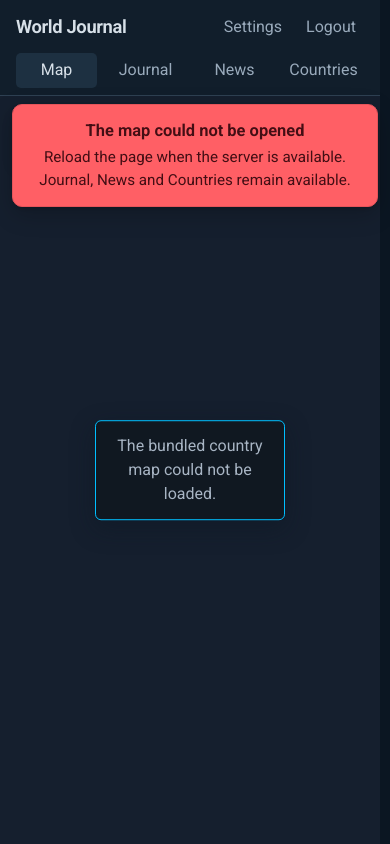
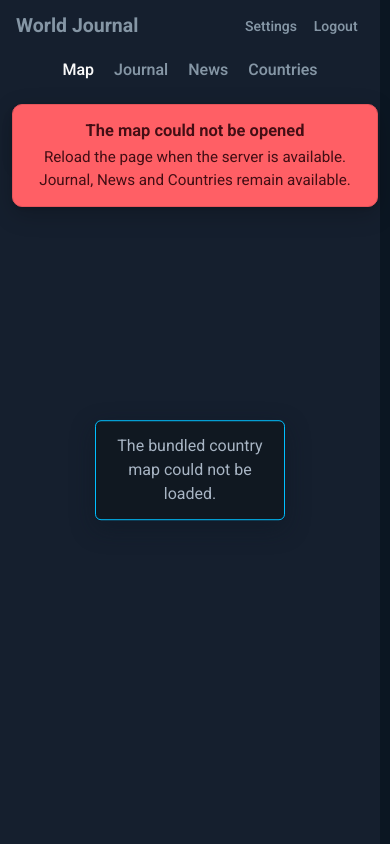
Before and after one commit to mihail-pop/world-journal, a Django app: page / in a window 390 px wide. Run offline with Django 5.2, Linux system fonts and the light colour scheme; the visitor is signed in with stand-in values (Sample User, id 1); data that the repository does not hold is empty; some libraries are stand-ins or nearby versions.

Commit message:
Match the World Journal header to Media Journal

```diff
--- a/config/settings.py
+++ b/config/settings.py
@@ -16,6 +16,8 @@ from pathlib import Path
 import mimetypes
 mimetypes.add_type("text/javascript", ".mjs", True)
 mimetypes.add_type("application/javascript", ".js", True)
+
+os.environ['DJANGO_RUNSERVER_HIDE_WARNING'] = 'true'
 
 # Build paths inside the project like this: BASE_DIR / 'subdir'.
 BASE_DIR = Path(__file__).resolve().parent.parent
--- a/static/css/app.css
+++ b/static/css/app.css
@@ -86,7 +86,6 @@ a {
     align-items: center;
     gap: 1.5rem;
     padding: 0.75rem clamp(1rem, 4vw, 3.5rem);
-    border-bottom: 1px solid var(--overview-border);
     background: color-mix(in srgb, var(--overlay-bg) 94%, transparent);
     backdrop-filter: blur(12px);
 }
@@ -108,7 +107,6 @@ a {
 
 .primary-nav a {
     position: relative;
-    min-width: 5rem;
     padding: 0.6rem 0.8rem;
     color: var(--text-primary);
     text-align: center;
@@ -162,22 +160,16 @@ a {
     text-underline-offset: 0.35rem;
 }
 
-.player-toggle,
 .player-actions button {
     min-height: 2.5rem;
     border: 1px solid var(--overview-border);
     border-radius: 4px;
     background: var(--button-bg);
     color: var(--text-secondary);
-}
-
-.player-toggle,
-.player-actions button {
     cursor: pointer;
     padding: 0.4rem 0.75rem;
 }
 
-.player-toggle:hover,
 .player-actions button:hover {
     border-color: var(--special-color-hover);
 }
@@ -969,27 +961,6 @@ body:has(.persistent-player[data-player-state="playing"]) #app-content:not(:has(
 }
 
 @media (max-width: 46rem) {
-    :root {
-        --header-height: 7.3rem;
-    }
-
-    .app-header {
-        grid-template-columns: 1fr auto;
-        gap: 0.5rem 1rem;
-    }
-
-    .primary-nav {
-        grid-column: 1 / -1;
-        grid-row: 2;
-        justify-content: space-between;
-        border-top: 1px solid var(--overview-border);
-    }
-
-    .primary-nav a {
-        flex: 1;
-        min-width: 0;
-    }
-
     #app-content {
         min-height: calc(100vh - 7.5rem);
         padding-top: 2.5rem;
--- a/static/css/ui.css
+++ b/static/css/ui.css
@@ -29,6 +29,7 @@
 /* Shared interface layer. Map rendering and theme source colors remain in app.css. */
 :root {
     --header-height: 4.15rem;
+    --header-light: #f8f8f8;
     --ui-font-family: "Inter", system-ui, -apple-system, BlinkMacSystemFont, "Segoe UI", "Helvetica Neue", Arial, "Noto Sans", "Liberation Sans", sans-serif;
     --ui-favorite: #e34f68;
     --ui-text: #d7e0e8;
@@ -41,6 +42,7 @@
     --ui-accent-ink: #10212d;
 }
 [data-theme="light"] {
+    --header-light: var(--text-secondary);
     --ui-text: #202629;
     --ui-muted: #697276;
     --ui-surface: #f7f8f8;
@@ -51,6 +53,7 @@
     --ui-accent-ink: #fff;
 }
 [data-theme="brown"] {
+    --header-light: #eeba9d;
     --ui-text: #f2e5dc;
     --ui-muted: #c4afa3;
     --ui-surface: #30231f;
@@ -68,16 +71,17 @@ button, input, textarea, select { font: inherit; }
 button { cursor: pointer; }
 button:disabled { cursor: default; opacity: .5; }
 :focus-visible { outline: 2px solid var(--ui-accent); outline-offset: 3px; }
-.app-header { height: var(--header-height); min-height: 0; gap: 1rem; padding: .4rem 1.5rem; background: var(--ui-surface); border-color: var(--ui-border); backdrop-filter: none; }
-.app-name { color: var(--ui-text); font-size: 1.1rem; letter-spacing: -.02em; }
-.primary-nav a, .settings-link { display: inline-flex; align-items: center; justify-content: center; gap: .5rem; min-height: 2.5rem; padding: .5rem .9rem; border-radius: 5px; color: var(--ui-muted); font-size: .95rem; text-decoration: none; }
+.app-header { height: var(--header-height); min-height: 0; gap: 1rem; padding: .4rem max(1.5rem, calc((100% - 68.75rem) / 2)); background: var(--bg-tertiary); backdrop-filter: none; }
+.app-name { color: var(--text-primary); font-size: 1.5rem; font-weight: 700; line-height: 1.2; }
+.primary-nav a, .settings-link, .logout-button, .player-toggle {
+    display: inline-flex; align-items: center; justify-content: center; min-height: 2.5rem; padding: .375rem .75rem;
+    border: 0; background: transparent; color: var(--text-primary); font-size: 1rem; font-weight: 550; text-decoration: none;
+}
 .primary-nav a::after { display: none; }
-.primary-nav a:hover, .settings-link:hover { background: var(--ui-hover); color: var(--ui-text); }
-.primary-nav a[aria-current="page"], .settings-link[aria-current="page"] { color: var(--ui-text); background: var(--ui-hover); text-decoration: none; }
+.app-name:hover, .primary-nav a:hover, .settings-link:hover, .logout-button:hover, .player-toggle:hover,
+.primary-nav a[aria-current="page"], .settings-link[aria-current="page"] { color: var(--header-light); text-decoration: none; }
 .header-actions { gap: .5rem; }
 .logout-form { display: flex; margin: 0; }
-.logout-button { min-height: 2.5rem; padding: .5rem .9rem; border: 0; border-radius: 5px; background: transparent; color: var(--ui-muted); font-size: 1rem; }
-.logout-button:hover { background: var(--ui-hover); color: var(--ui-text); }
 #app-content { padding: 1.8rem clamp(1rem, 3vw, 3rem) 4rem; min-height: calc(100svh - var(--header-height)); }
 .page { animation: none; }
 .page-standard { width: 100%; max-width: 76rem; margin-inline: auto; }
@@ -88,10 +92,10 @@ button:disabled { cursor: default; opacity: .5; }
 .page-standard .page-copy > p:not(.eyebrow) { margin: .45rem 0 0; font-size: 1rem; }
 .field-note, .page-standard .field-note, .country-fact-year { color: var(--ui-muted); font-size: .9rem; line-height: 1.55; }
 .field-note:empty { display: none; }
-.journal-button, .map-command, .news-retry, .video-play-button, .player-toggle, .player-actions button, .journal-markdown-toolbar button, .journal-section-actions button {
+.journal-button, .map-command, .news-retry, .video-play-button, .player-actions button, .journal-markdown-toolbar button, .journal-section-actions button {
     display: inline-flex; align-items: center; justify-content: center; gap: .4rem; min-height: 2.4rem; padding: .45rem .8rem; border: 1px solid var(--ui-border); border-radius: 5px; background: var(--ui-surface); color: var(--ui-text); font-size: .95rem; line-height: 1.3; font-weight: 500; text-decoration: none;
 }
-.journal-button:hover, .map-command:hover, .news-retry:hover, .video-play-button:hover, .player-toggle:hover, .player-actions button:hover, .journal-markdown-toolbar button:hover, .journal-section-actions button:hover { background: var(--ui-hover); border-color: var(--ui-muted); }
+.journal-button:hover, .map-command:hover, .news-retry:hover, .video-play-button:hover, .player-actions button:hover, .journal-markdown-toolbar button:hover, .journal-section-actions button:hover { background: var(--ui-hover); border-color: var(--ui-muted); }
 .journal-button.is-primary, .video-play-button { background: var(--ui-accent); color: var(--ui-accent-ink); border-color: var(--ui-accent); }
 .journal-button.is-primary:hover, .video-play-button:hover { background: color-mix(in srgb, var(--ui-accent) 85%, var(--ui-text)); color: var(--ui-accent-ink); }
 .page-standard input:not([type=checkbox]):not([type=radio]), .page-standard select, .page-standard textarea, .map-display-controls select {
@@ -426,15 +430,16 @@ details[open] > summary { margin-bottom: .9rem; color: var(--ui-text); }
     .settings-toggle-list { grid-template-columns: 1fr; gap: 0; }
     .journal-layout { gap: 1.5rem; grid-template-columns: 10rem minmax(0, 1fr); }
 }
+@media (max-width: 52rem) {
+    :root { --header-height: 6rem; }
+    .app-header { grid-template-columns: minmax(0, 1fr) auto; padding: .35rem 1rem; gap: .2rem .5rem; }
+    .app-name { font-size: clamp(1.1rem, 5vw, 1.35rem); }
+    .primary-nav { grid-row: 2; grid-column: 1 / -1; justify-content: center; }
+    .primary-nav a { padding: .35rem .5rem; min-height: 2.2rem; }
+    .header-actions { gap: .25rem; }
+    .header-actions :is(.settings-link, .logout-button, .player-toggle) { font-size: .875rem; padding: .35rem .4rem; min-height: 2.2rem; }
+}
 @media (max-width: 46rem) {
-    :root { --header-height: 6rem; }
-    .app-header { grid-template-columns: minmax(0, 1fr) auto; padding: .35rem .8rem; gap: .2rem .5rem; }
-    .app-name { font-size: 1rem; }
-    .primary-nav { grid-row: 2; grid-column: 1 / -1; justify-content: flex-start; border-top: 0; gap: .5rem; }
-    .primary-nav a { padding: .35rem .7rem; min-height: 2.2rem; }
-    .settings-link { padding: .35rem .5rem; }
-    .logout-button { min-height: 2rem; padding: .35rem .5rem; }
-    .header-actions .player-toggle { font-size: .9rem; padding: .35rem .5rem; min-height: 2rem; }
     #app-content { padding: 1.15rem .9rem 3rem; }
     .page-standard h1 { font-size: 1.25rem; }
     .settings-tabs { gap: 0; justify-content: space-between; }
@@ -512,10 +517,7 @@ body:has(.persistent-player[data-player-state=playing]) .journal-save-bar { bott
 
 /* Stable page width and comfortably sized controls. */
 html { overflow-y: scroll; scrollbar-gutter: stable; }
-.app-header { padding-inline: max(1.5rem, calc((100% - 76rem) / 2)); }
 .app-name, h1, h2, h3, h4, .journal-rendered, code, pre { font-family: var(--ui-font-family); }
-.app-name { font-size: 1.15rem; font-weight: 650; }
-.primary-nav a, .settings-link { font-size: 1rem; }
 .settings-grid, .source-card-grid { align-items: stretch; }
 .settings-card > .journal-button { align-self: flex-start; }
 .settings-card h2 { font-size: 1.05rem; }
@@ -694,7 +696,6 @@ html { overflow-y: scroll; scrollbar-gutter: stable; }
 .video-card-actions a { font-size: .9rem; }
 .player-title { font-size: .95rem; }
 .player-channel { font-size: .85rem; }
-.player-toggle { font-size: .9rem; }
 .journal-writing-paper { padding: 1.9rem 2.4rem; }
 .page-standard .journal-writing-paper textarea { font-family: var(--ui-font-family); font-size: 1.075rem; line-height: 1.8; }
 .journal-reading-surface .journal-rendered { font-family: var(--ui-font-family); }
@@ -805,8 +806,6 @@ select.select-native { display: none !important; }
 }
 @media (max-width: 46rem) {
     :root { --ui-font-family: "Roboto", "Inter", system-ui, -apple-system, BlinkMacSystemFont, "Segoe UI", "Helvetica Neue", Arial, "Noto Sans", "Liberation Sans", sans-serif; }
-    .app-header { padding-inline: 1rem; }
-    .primary-nav a, .settings-link { font-size: 1rem; }
     .settings-tabs { gap: .6rem; flex-wrap: wrap; justify-content: flex-start; }
     .settings-tabs a { font-size: .95rem; }
     .settings-tabs .icon { display: none; }
--- a/static/js/htmx_lifecycle.js
+++ b/static/js/htmx_lifecycle.js
@@ -23,7 +23,7 @@ function initializePage(root = document) {
         }
     });
     const appName = document.documentElement.dataset.appName;
-    document.title = `${PAGE_LABELS[pageName] ?? appName} | ${appName}`;
+    document.title = `${PAGE_LABELS[pageName] ?? appName} - ${appName}`;
     document.dispatchEvent(new CustomEvent("world-journal:page-ready", { detail: { page: pageName } }));
 }
 
--- a/templates/core/app_shell.html
+++ b/templates/core/app_shell.html
@@ -5,8 +5,8 @@
     <meta charset="utf-8">
     <meta name="viewport" content="width=device-width, initial-scale=1">
     <meta name="csrf-token" content="{{ csrf_token }}">
-    <link rel="icon" href="data:,">
-    <title>{{ active_page|title }} | {{ app_display_name }}</title>
+    <link rel="icon" href="{% static 'icons/favicon.ico' %}" type="image/x-icon">
+    <title>{{ active_page|title }} - {{ app_display_name }}</title>
     <script>
         try {
             const savedTheme = localStorage.getItem("world-journal:theme");
--- a/templates/core/login.html
+++ b/templates/core/login.html
@@ -1,10 +1,11 @@
+{% load static %}
 <!doctype html>
 <html lang="en">
 <head>
     <meta charset="utf-8">
     <meta name="viewport" content="width=device-width, initial-scale=1">
-    <link rel="icon" href="data:,">
-    <title>Login | World Journal</title>
+    <link rel="icon" href="{% static 'icons/favicon.ico' %}" type="image/x-icon">
+    <title>Login - World Journal</title>
     <style>
         :root { color-scheme: dark; }
         * { box-sizing: border-box; }
```
Also changed, not shown: static/icons/favicon.ico (added).
